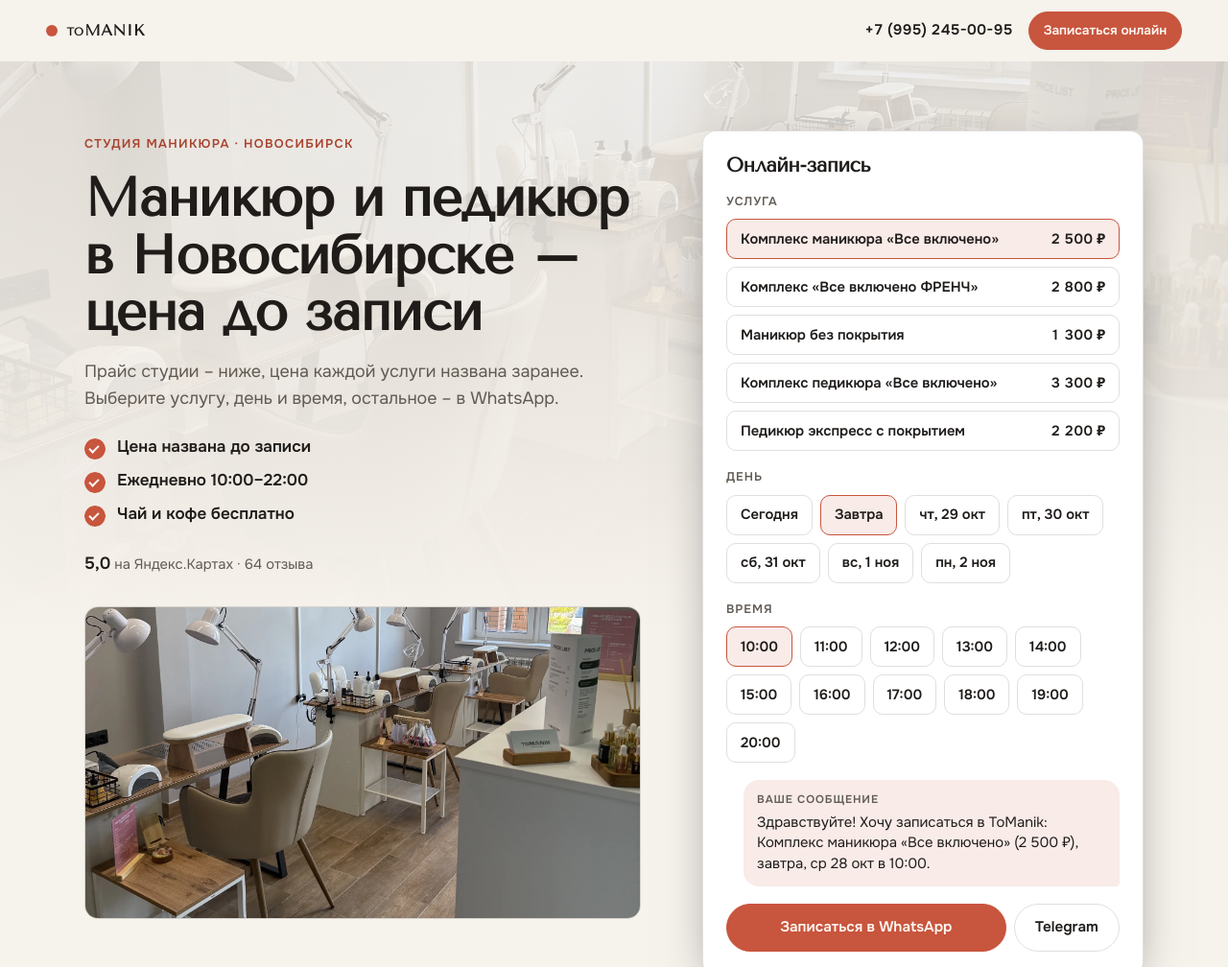
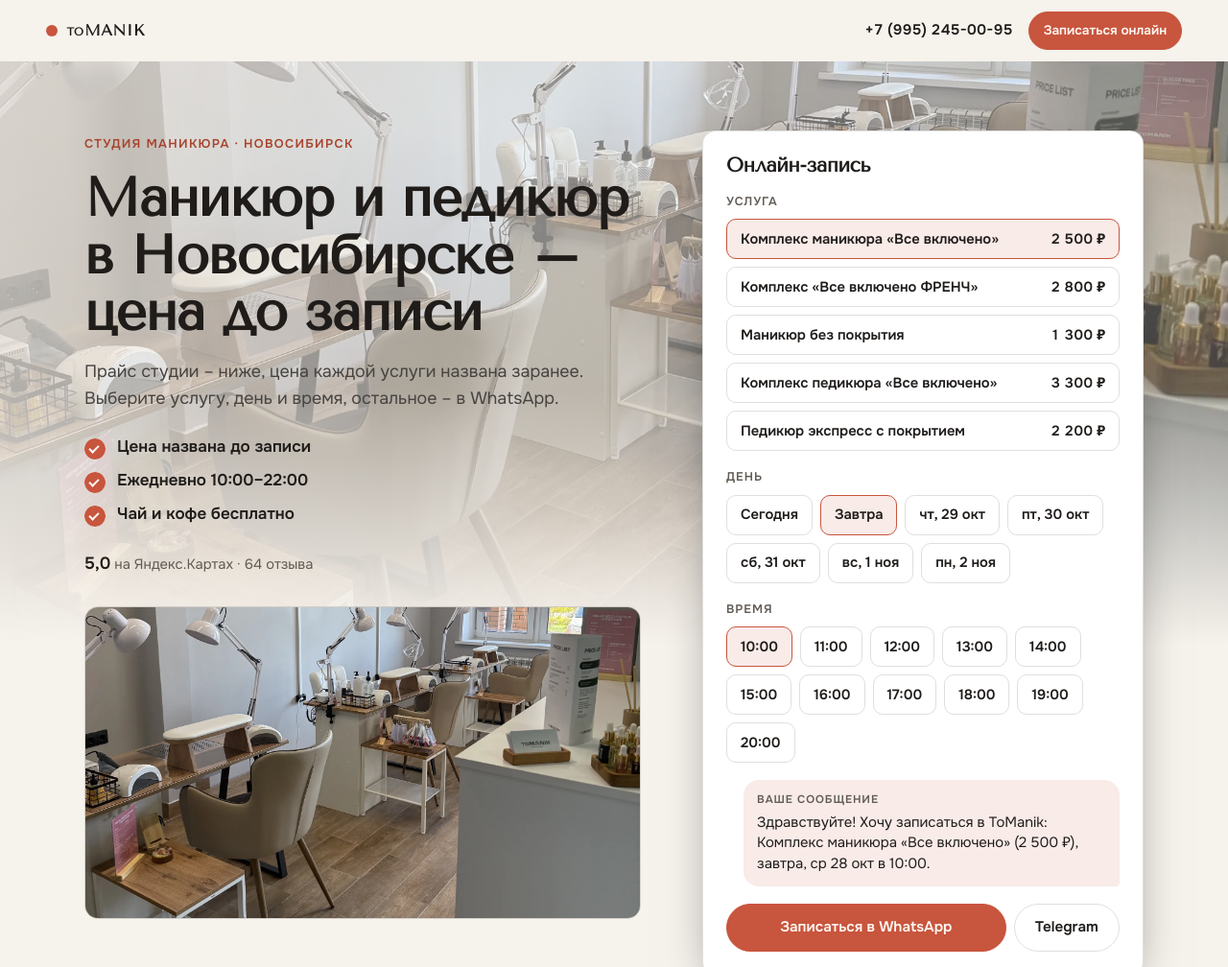
Before and after one commit to Agnia777/tomanik, a plain HTML site: page index.html in a window 1280 px wide. Shown: the top 1008 px of the page at 96% size. Drawn offline with Linux system fonts and the light colour scheme.

Commit message:
Первый экран: фото студии проявлено ярче

```diff
--- a/style-prod.css
+++ b/style-prod.css
@@ -41,8 +41,8 @@ main { max-width: var(--wrap); margin: 0 auto; padding: 0 var(--gut); }
 .s-hero { position: relative; display: grid; grid-template-columns: minmax(0, 1fr) minmax(0, 460px); gap: clamp(28px, 5vw, 64px); align-items: start;
   padding: clamp(32px, 6vw, 72px) 0 clamp(40px, 6vw, 72px); isolation: isolate; }
 .s-hero__bg { position: absolute; z-index: -1; margin: 0; top: 0; left: calc(50% - 50vw); width: 100vw; height: min(78%, 620px); overflow: hidden; }
-.s-hero__bg img { width: 100%; height: 100%; object-fit: cover; opacity: .3; filter: saturate(.85); }
-.s-hero__bg::after { content: ""; position: absolute; inset: 0; background: linear-gradient(180deg, color-mix(in srgb, var(--c-canvas) 40%, transparent), var(--c-canvas) 96%); }
+.s-hero__bg img { width: 100%; height: 100%; object-fit: cover; opacity: .72; filter: saturate(.95); }
+.s-hero__bg::after { content: ""; position: absolute; inset: 0; background: linear-gradient(90deg, color-mix(in srgb, var(--c-canvas) 62%, transparent) 0%, color-mix(in srgb, var(--c-canvas) 30%, transparent) 55%, transparent 100%), linear-gradient(180deg, transparent 55%, var(--c-canvas) 98%); }
 /* фото бизнеса крупно в левой колонке: владелец узнаёт своё место с первого экрана */
 .s-hero__photo { margin: 30px 0 0; }
 .s-hero__photo img { width: 100%; aspect-ratio: 16 / 9; object-fit: cover; border-radius: var(--r); border: 1px solid var(--hair); }
@@ -205,3 +205,6 @@ main { max-width: var(--wrap); margin: 0 auto; padding: 0 var(--gut); }
 /* вывеска: TO мельче, MANIK крупнее */
 .tm{display:inline-flex;align-items:baseline;letter-spacing:.04em;text-transform:none}
 .tm__s{font-size:.72em;margin-right:.04em}
+
+/* первый экран: текст темнее, чтобы читался поверх проявленного фото */
+.s-hero .s-lead { color: color-mix(in srgb, var(--c-ink) 82%, var(--c-canvas)); }
```
